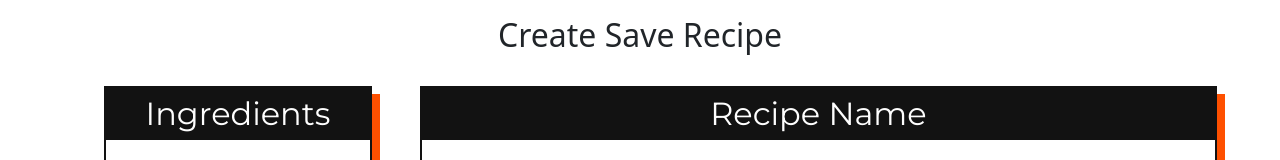
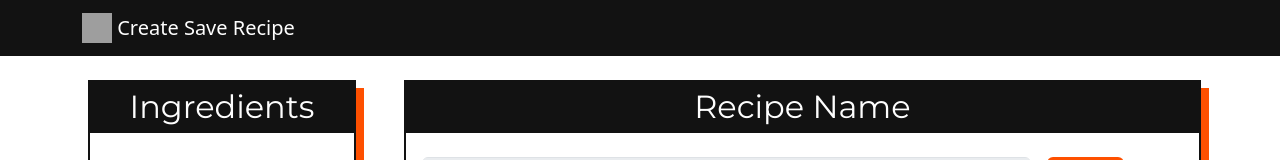
Before and after one commit to ojela028xamk/create-save-recipe, a React (Create React App) app: page / in a window 1280 px wide. Shown: the top 160 px of the page. Built offline with nearby package versions, Linux system fonts and the light colour scheme; grey boxes are pictures that could not be loaded.

Commit message:
navbar component added

```diff
--- a/src/App.module.scss
+++ b/src/App.module.scss
@@ -1,12 +1,12 @@
 .app {
-  width: 90%;
-  padding: 1em;
   margin: auto;
   text-align: center;
   margin-bottom: 2em;
 
   .app_grid_cntr {
     display: grid;
+    margin: auto;
+    width: 90%;
 
     .app_left {
       grid-column: 1;
--- a/src/App.tsx
+++ b/src/App.tsx
@@ -1,11 +1,12 @@
 import { JSX } from 'react'
 import AppContext from './AppContainer'
 import css from './App.module.scss'
+import Navigation from './Navigation/Navigation'
 
 const App = (): JSX.Element => {
   return (
     <div className={css.app}>
-      <h2>Create Save Recipe</h2>
+      <Navigation />
       <div className={css.app_grid_cntr}>
         <AppContext />
       </div>
--- /dev/null
+++ b/src/Navigation/Navigation.module.scss
@@ -0,0 +1,10 @@
+@import '../variables';
+
+.navigation {
+    nav {
+        background-color: $black;
+        span {
+            color: $white;
+        }
+    }
+}
--- /dev/null
+++ b/src/Navigation/Navigation.tsx
@@ -0,0 +1,25 @@
+import { Container, Navbar } from 'react-bootstrap'
+import css from './Navigation.module.scss'
+
+const Navigation = (): JSX.Element => {
+  return (
+    <div className={css.navigation}>
+      <Navbar>
+        <Container>
+          <Navbar.Brand href="#home">
+            <img
+              alt=""
+              src="https://react-bootstrap.netlify.app/img/logo.svg"
+              width="30"
+              height="30"
+              className="d-inline-block align-top"
+            />{' '}
+            <span>Create Save Recipe</span>
+          </Navbar.Brand>
+        </Container>
+      </Navbar>
+    </div>
+  )
+}
+
+export default Navigation
```
